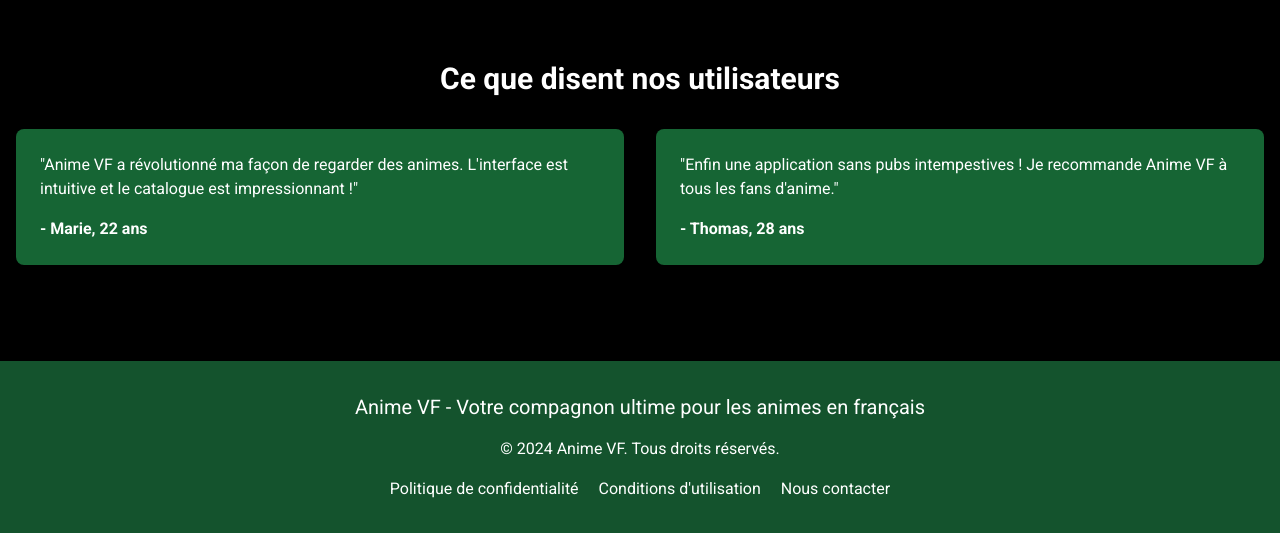
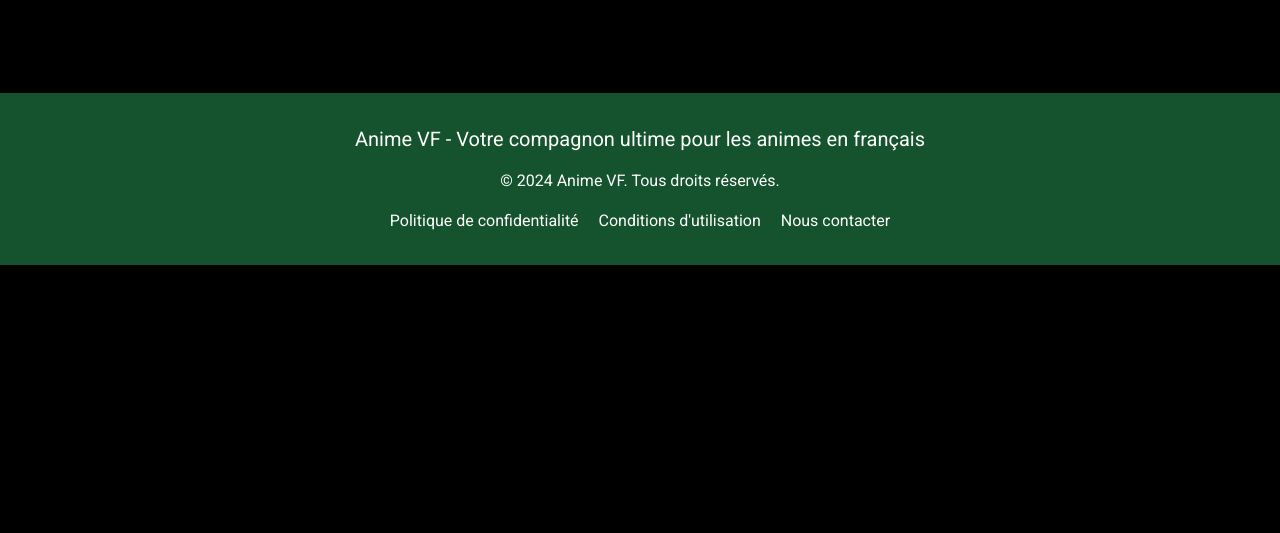
Before and after one commit to vanimeco/Anime, a plain HTML site: page index.html in a window 1280 px wide. Shown: the part 1431-1964 px from the top of the page. After the commit the page ends 1696 px from the top, so only its background shows below. Drawn offline with nearby package versions, Linux system fonts and the light colour scheme.

Commit message:
Update index.html

```diff
--- a/index.html
+++ b/index.html
@@ -74,19 +74,7 @@
             </div>
         </section>
 
-        <section class="mb-16">
-            <h3 class="text-3xl font-bold mb-8 text-center">Ce que disent nos utilisateurs</h3>
-            <div class="grid md:grid-cols-2 gap-8">
-                <div class="bg-green-800 p-6 rounded-lg shadow">
-                    <p class="mb-4">"Anime VF a révolutionné ma façon de regarder des animes. L'interface est intuitive et le catalogue est impressionnant !"</p>
-                    <p class="font-bold">- Marie, 22 ans</p>
-                </div>
-                <div class="bg-green-800 p-6 rounded-lg shadow">
-                    <p class="mb-4">"Enfin une application sans pubs intempestives ! Je recommande Anime VF à tous les fans d'anime."</p>
-                    <p class="font-bold">- Thomas, 28 ans</p>
-                </div>
-            </div>
-        </section>
+
     </main>
 
     <footer class="bg-green-900 text-white py-8">
```
